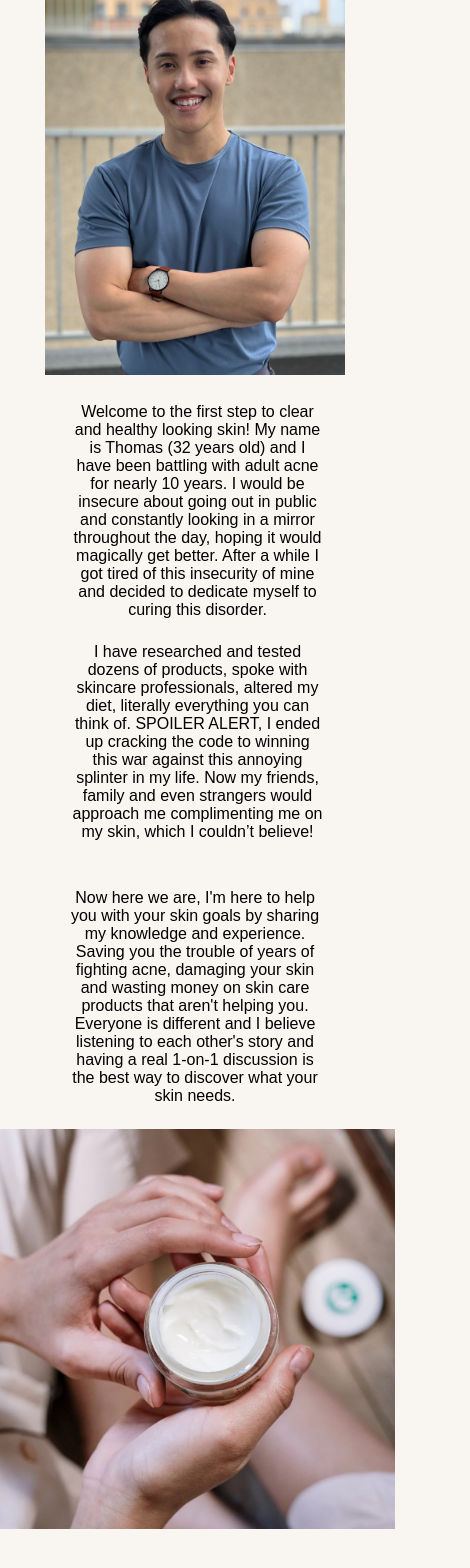
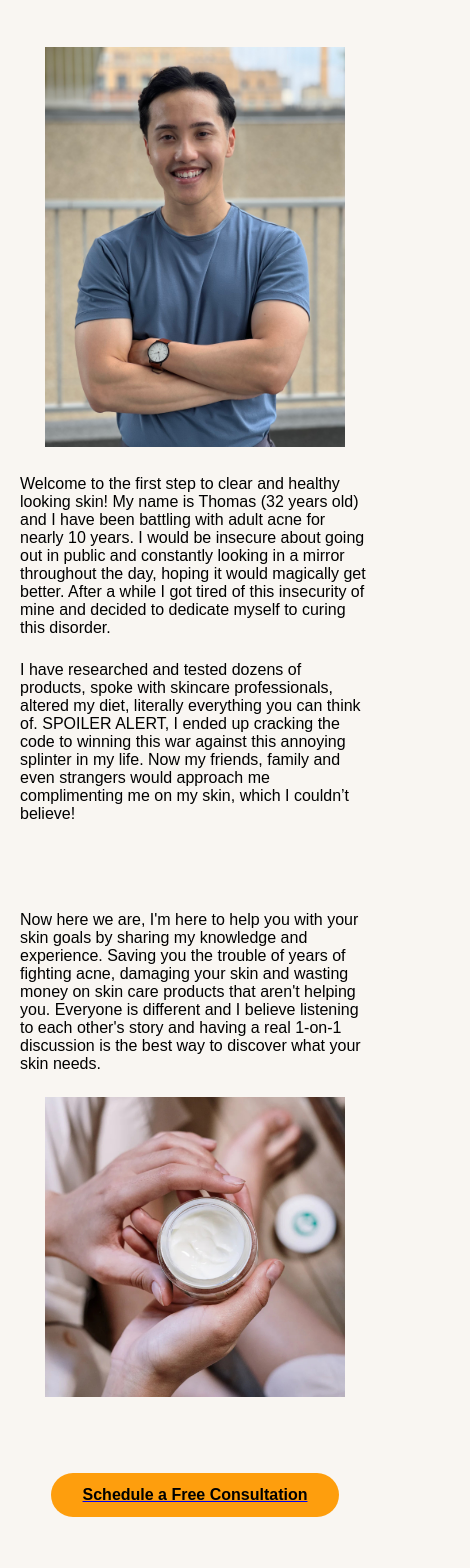
Before and after one commit to nguyen-jonathan/skinpactful, a React (Create React App) app: page /about in a window 390 px wide. Shown: the part 424-1992 px from the top of the page, 470 px wide, since content can reach past the window. Built offline with nearby package versions, Linux system fonts and the light colour scheme.

Commit message:
css fixes for @media

```diff
--- a/src/components/About/About.js
+++ b/src/components/About/About.js
@@ -25,9 +25,6 @@ const About = () => {
           <button className="secondary-button">
             <Link to="/about">Learn More</Link>
           </button>
-          {/* <button className="watch-video-button">
-            <BsFillPlayCircleFill /> Watch Video
-          </button> */}
         </div>
       </div>
     </div>
--- a/src/components/AboutPage/AboutPage.css
+++ b/src/components/AboutPage/AboutPage.css
@@ -10,8 +10,9 @@
   align-items: center;
 }
 .aboutPage-section-container {
+  justify-content: center;
   display: flex;
-  padding-top: 50px;
+  margin-top: 50px;
   flex-direction: column;
   align-items: center;
 }
@@ -20,14 +21,25 @@
   align-items: center;
   justify-content: center;
   font-size: clamp(1rem, 3vw, 1.5rem);
-  max-width: 600px;
+  max-width: 400px;
   color: #000000;
   margin: 1.5rem 0rem;
+}
+.aboutPage-content1 {
+  justify-content: center;
+  display: flex;
+  align-items: center;
+  margin-top: 60px;
+}
+.aboutPage-content2 {
+  justify-content: center;
+  display: flex;
+  align-items: center;
+  margin-top: 60px;
 }
 .aboutPage-section-text-container1 {
   order: 1;
   flex-basis: 50%;
-  padding-left: 150px;
 }
 .aboutPage-section-image-container2 {
   order: 2;
@@ -37,11 +49,11 @@
 .aboutPage-section-image-container3 {
   order: 3;
   flex-basis: 50%;
-  padding-left: 200px;
 }
 .aboutPage-section-text-container4 {
   order: 4;
   flex-basis: 50%;
+  padding-left: 100px;
 }
 .aboutPage-secondary-button {
   align-items: center;
@@ -54,36 +66,60 @@
 #thomasAboutPage {
   max-width: 350px;
 }
-@media (max-width: 800px) {
+@media (max-width: 400px) {
+  #creamImg,
+  #thomasAboutPage {
+    max-width: 100%;
+  }
+  .aboutPage-primary-text {
+    display: flex;
+    align-items: center;
+    justify-content: center;
+    font-size: clamp(1rem, 3vw, 1.5rem);
+    max-width: 350px;
+    color: #000000;
+    margin: 1.5rem 0rem;
+  }
   .aboutPage-content-container {
+    flex-direction: column;
+  }
+  .aboutPage-section-container {
+    margin-top: 20px; /* Adjust the margin-top value as per your needs */
+  }
+  .aboutPage-content1,
+  .aboutPage-content2 {
+    flex-direction: column;
+    align-items: center;
+    margin-top: 40px; /* Adjust the margin-top value as per your needs */
+  }
+  .aboutPage-section-image-container2 {
+    padding: 0; /* Remove the left padding */
+  }
+  .aboutPage-section-text-container4 {
+    padding: 0; /* Remove the left padding */
+  }
+  /* .aboutPage-content1,
+  .aboutPage-content2 {
     display: flex;
     justify-content: center;
     align-items: center;
     padding: 0;
-  }
+  } */
   .aboutPage-section-image-container2 {
     order: 1;
-    justify-content: center;
-    align-items: center;
     padding: 0;
   }
   .aboutPage-section-image-container3 {
     order: 4;
-    justify-content: center;
-    align-items: center;
     padding: 0;
+    max-width: 60%;
   }
   .aboutPage-section-text-container1 {
     order: 2;
-    justify-content: center;
-    align-items: center;
     padding: 0;
-    margin-left: 5px;
   }
   .aboutPage-section-text-container4 {
     order: 3;
-    justify-content: center;
-    align-items: center;
     padding: 0px;
   }
 }
--- a/src/components/AboutPage/AboutPage.js
+++ b/src/components/AboutPage/AboutPage.js
@@ -10,47 +10,48 @@ const AboutPage = () => {
   return (
     <div className="app">
       <NavigationBar />
-      {/* <div className="about-background-image-container">
-        <img src={} alt="" />
-      </div> */}
       <div className="aboutPage-section-container">
         <h1 className="primary-heading-aboutPage">Meet your skin coach</h1>
         <div className="aboutPage-content-container">
+          <div className="aboutPage-content1">
             <div className="aboutPage-section-text-container1">
               <p className="aboutPage-primary-text">
                 Welcome to the first step to clear and healthy looking skin! My
-              name is Thomas (32 years old) and I have been battling with adult
-              acne for nearly 10 years. I would be insecure about going out in
-              public and constantly looking in a mirror throughout the day,
-              hoping it would magically get better. After a while I got tired of
-              this insecurity of mine and decided to dedicate myself to curing
-              this disorder.
+                name is Thomas (32 years old) and I have been battling with
+                adult acne for nearly 10 years. I would be insecure about going
+                out in public and constantly looking in a mirror throughout the
+                day, hoping it would magically get better. After a while I got
+                tired of this insecurity of mine and decided to dedicate myself
+                to curing this disorder.
               </p>
               <p className="aboutPage-primary-text">
                 I have researched and tested dozens of products, spoke with
-              skincare professionals, altered my diet, literally everything you
-              can think of. SPOILER ALERT, I ended up cracking the code to
-              winning this war against this annoying splinter in my life. Now my
-              friends, family and even strangers would approach me complimenting
-              me on my skin, which I couldn’t believe!
+                skincare professionals, altered my diet, literally everything
+                you can think of. SPOILER ALERT, I ended up cracking the code to
+                winning this war against this annoying splinter in my life. Now
+                my friends, family and even strangers would approach me
+                complimenting me on my skin, which I couldn’t believe!
               </p>
-          </div>
-          <div className="aboutPage-section-image-container3">
-            <img id="creamImg" src={CreamStock} alt="" />
             </div>
             <div className="aboutPage-section-image-container2">
               <img id="thomasAboutPage" src={Profile} alt="" />
+            </div>
+          </div>
+          <div className="aboutPage-content2">
+            <div className="aboutPage-section-image-container3">
+              <img id="creamImg" src={CreamStock} alt="" />
             </div>
             <div className="aboutPage-section-text-container4">
               <p className="aboutPage-primary-text">
                 Now here we are, I'm here to help you with your skin goals by
                 sharing my knowledge and experience. Saving you the trouble of
                 years of fighting acne, damaging your skin and wasting money on
-              skin care products that aren't helping you. Everyone is different
-              and I believe listening to each other's story and having a real
-              1-on-1 discussion is the best way to discover what your skin
-              needs.
+                skin care products that aren't helping you. Everyone is
+                different and I believe listening to each other's story and
+                having a real 1-on-1 discussion is the best way to discover what
+                your skin needs.
               </p>
+            </div>
           </div>
         </div>
         <br />
--- a/src/components/App/App.css
+++ b/src/components/App/App.css
@@ -181,11 +181,8 @@ nav {
   .primary-button {
     font-size: 1rem;
   }
-  .home-bannerImage-container {
-    max-width: 600px;
-  }
 }
-@media (max-width: 800px) {
+@media (max-width: 400px) {
   nav {
     display: flex;
     align-items: center;
@@ -206,19 +203,27 @@ nav {
     min-width: 200px;
     height: auto;
   }
+  #lotionStockImg,
+  #HomeBGImg,
+  #ContactBottleImg {
+    max-width: 75%;
+  }
+  .contact-subheading,
+  .contactPage-subheading {
+    text-align: center;
+    max-width: 50%;
+  }
   .nav-logo-container {
-    max-width: 200px;
+    max-width: 100%;
     justify-content: center;
-    padding-left: 35px;
+    padding-left: 100px;
   }
   .navbar-links-container {
     display: none;
   }
   .navbar-menu-container {
     display: flex;
-  }
-  .home-bannerImage-container {
-    max-width: 450px;
+    margin-right: 15%;
   }
   .home-banner-container,
   .about-section-container {
@@ -243,10 +248,9 @@ nav {
     max-width: 90%;
   }
   .primary-text,
-  .home-primary-heading,
-  .aboutPage-primary-text {
+  .home-primary-heading {
     text-align: center;
-    max-width: 80%;
+    max-width: 70%;
   }
   .home-text-section,
   .about-section-text-container {
@@ -274,6 +278,7 @@ nav {
   }
   .footer-wrapper {
     flex-direction: column;
+    margin: 5%;
   }
   .footer-section-two {
     flex-direction: column;
@@ -286,9 +291,15 @@ nav {
     max-width: 95vw;
     padding: 50px;
   }
+  .termPage-primary-text {
+    text-align: center;
+    padding-left: 70px;
+  }
+  .contactPage-image-section {
+    max-width: 100%;
+  }
 }
 @media (max-width: 600px) {
-  .home-bannerImage-container,
   .about-background-image-container {
     display: none;
   }
--- a/src/components/Contact/Contact.js
+++ b/src/components/Contact/Contact.js
@@ -8,7 +8,7 @@ const Contact = () => {
   return (
     <div>
       <div className="contact-section-text-container">
-        <img src={lotionStock} alt="" />
+        <img src={lotionStock} id="lotionStockImg" alt="" />
         <br />
         <br />
         <br />
@@ -22,7 +22,9 @@ const Contact = () => {
         </Link>
         <br />
         <br />
-        <h2>Find us at our social media outlets</h2>
+        <h2 className="contact-subheading">
+          Find us at our social media outlets
+        </h2>
       </div>
       <SocialMediaLinks />
     </div>
--- a/src/components/HomePage/HomePage.css
+++ b/src/components/HomePage/HomePage.css
@@ -8,13 +8,6 @@
   position: relative;
   display: flex;
   padding-top: 3rem;
-}
-.home-bannerImage-container {
-  position: absolute;
-  top: -100px;
-  right: -170px;
-  z-index: -2;
-  max-width: 700px;
 }
 .home-image-section {
   max-width: 600px;
--- a/src/components/HomePage/HomePage.js
+++ b/src/components/HomePage/HomePage.js
@@ -38,7 +38,7 @@ const HomePage = () => {
           </Link>
         </div>
         <div className="home-image-section">
-          <img src={HomeBG} alt="" />
+          <img src={HomeBG} id="HomeBGImg" alt="" />
         </div>
       </div>
     </div>
--- a/src/components/TermsConditions/TermsConditions.css
+++ b/src/components/TermsConditions/TermsConditions.css
@@ -9,7 +9,7 @@
   /* align-items: center; */
   /* justify-content: center; */
   font-size: clamp(1rem, 3vw, 1.5rem);
-  /* max-width: 500px; */
+  max-width: 1000px;
   color: #000000;
   margin: 10px;
 }
```
Also changed, not shown: src/components/AppointmentForm/AppointmentForm.js (deleted, +0 -59 lines), src/components/ContactPage/ContactPage.js (+6 -2 lines), src/components/Footer/Footer.js (+0 -13 lines), src/components/AppointmentForm/AppointmentForm.css (deleted). Lines whose indentation alone changed are shown as unchanged.
